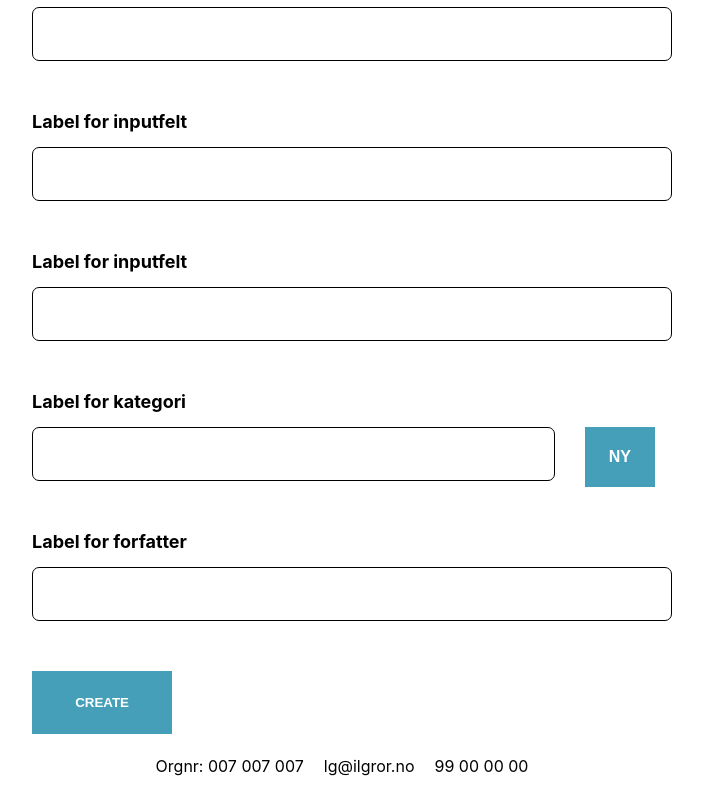
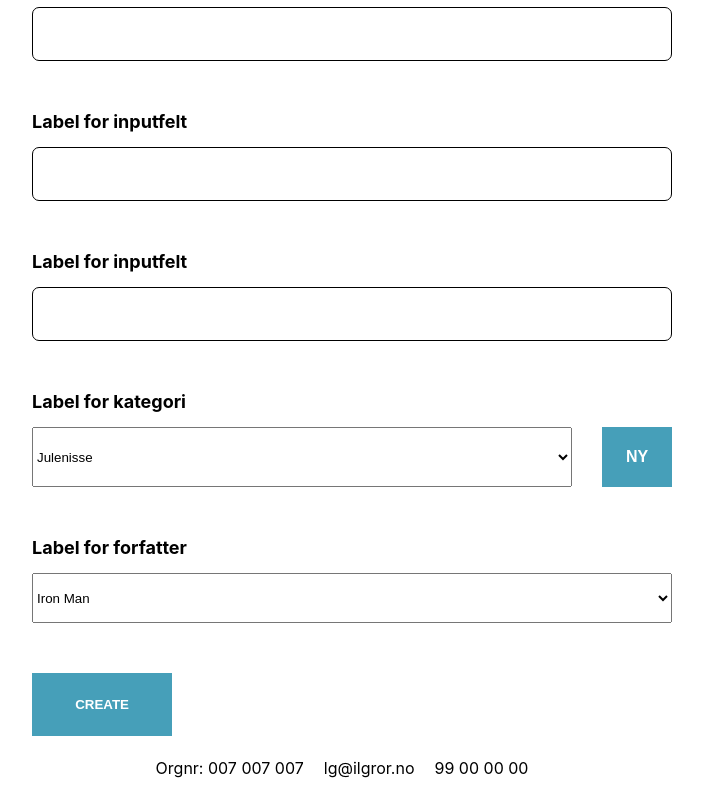
Before and after one commit to blendimaliqi/Fullstack-React-Webpage, a React app in the folder client/: page /nyartikkel in a window 1280 px wide. Shown: the part 777-1577 px from the top of the page, without its empty margins (288-991 px from the left). Built offline with nearby package versions, Linux system fonts and the light colour scheme.

Commit message:
fikset modal i newarticle og select bokser

```diff
--- a/client/package.json
+++ b/client/package.json
@@ -53,6 +53,7 @@
     "emotion-theming": "^10.0.27",
     "react": "17.0.1",
     "react-dom": "17.0.1",
+    "react-modal": "^3.12.1",
     "react-router-dom": "^5.2.0",
     "styled-components": "^5.2.0",
     "styled-normalize": "^8.0.7"
--- /dev/null
+++ b/client/src/components/Fagartikler/ModalCategory.jsx
@@ -0,0 +1,88 @@
+import React from 'react';
+import Modal from 'react-modal';
+import styled from 'styled-components';
+
+Modal.setAppElement('body');
+
+const Input = styled.input `
+    border: 1px solid black;
+    margin-bottom: 50px;
+    height: 50px;
+    width: 100%;
+    border-radius:7px;
+    font-size: 16px;
+    border-radius: 7;
+`;
+
+const Wrapper = styled.section `
+    display: flex;
+    flex-direction: column;
+    align-items: flex-end;
+    width: 80%;
+`;
+
+const NewCategoryLabel = styled.label `
+    display:flex;
+    align-self: flex-start;
+    font-size: 18px;
+    font-weight: bolder;
+    margin-bottom: 5px;
+
+`;
+
+const NewCategoryButtonm = styled.button `
+    display: flex;
+    flex-direction: flex-end;
+    background-color: #469fb9;
+    padding: 1.5rem 2.7rem;
+    border: 0;
+    width: 130px;
+    font-weight: bold;
+    font-size: 1em;
+    max-height: 2rem;
+    align-items: center;
+    margin-right: 1.3rem;
+    color: white;
+`;
+
+
+export const ModalCategory = ({ state, close, handleCategoryChange, handleSubmit, setModalOpen }) => {
+    return (
+        state ? (<Modal
+            className="modal"
+            isOpen={state}
+            onRequestClose={setModalOpen}
+            style={
+                {
+                    overlay: {
+                        backgroundColor: 'rgba(52, 52, 52, 0.5)',
+                        width: '100%'
+                    },
+                    content: {
+                        display: 'flex',
+                        backgroundColor: '#fefefe',
+                        justifyContent: 'center',
+                        flexDirection: 'column',
+                        alignSelf: 'center',
+                        alignItems: 'center',
+                        width: '40%',
+                        height: '250px',
+                        margin: '0 auto ',
+                        marginTop: '25vh',
+                        outline: 'none',
+                    },
+                }
+            }
+        >
+
+        <Wrapper>
+        <NewCategoryLabel>Ny Kategori</NewCategoryLabel>
+            <Input placeholder={"Placeholder for input felt"} onChange={handleCategoryChange}/>
+            <NewCategoryButtonm onClick={handleSubmit}>Create</NewCategoryButtonm>
+        </Wrapper>
+        </Modal>
+        ) : null
+    )
+};
+
+export default ModalCategory;
--- a/client/src/pages/NewArticle.jsx
+++ b/client/src/pages/NewArticle.jsx
@@ -1,6 +1,8 @@
 import React from 'react'
+import { useState, useEffect } from 'react';
 import styled from 'styled-components';
 import Banner from '../components/Banner';
+import ModalCategory from '../components/Fagartikler/ModalCategory';
 
 const Input = styled.input `
     border: 1px solid black;
@@ -68,15 +70,100 @@ const NewCategoryButton = styled.button `
 
 const CategoryWrapper = styled.section `
     display:grid;
-    grid-template-columns: 6fr 1fr;
+    grid-template-columns: 12fr 1fr;
     grid-gap: 30px;
+    margin-bottom: 50px;
+`;
+
+const AuthorWrapper = styled.section `
+    display:grid;
+    grid-template-columns: 1fr;
+    grid-gap: 30px;
+    height: 50px;
+    margin-bottom: 50px;
 `;
 
 export const NewArticle = () => {
+
+    const [state, setState] = useState(false);
+
+    const handleSubmit = (e) => {
+        e.preventDefault();
+        setState(false);
+    }
+
+    const handleCategoryChange = (e) => {
+        console.log(e.target.value);
+    }
+
+    const handleSelect = (e) => {
+        console.log(e.target.value)
+    }
+
+    const handleAuthor = (e) => {
+        console.log(e.target.value)
+    }
+
+    const closeModal = () => {
+        setState(false);
+    }
+
+    const [category, setCategory] = useState();
+
+    const [author, setAuthor] = useState();
+
+        const selectCategory = () => {
+        setCategory((
+            <select onChange={handleSelect} value={category}>
+                <option>
+                    Julenisse
+                </option>
+                <option>
+                    Pepperkaker
+                </option>
+                <option>
+                    Brun Julebrus
+                </option>
+                <option>
+                    Pinnekjøtt
+                </option>
+            </select>
+        ))
+    };
+
+    const selectAuthor = () => {
+        setAuthor((
+            <select onChange={handleAuthor} value={author}>
+                <option>
+                    Iron Man
+                </option>
+                <option>
+                    Nissefar
+                </option>
+                <option>
+                    Magnus Carlsen
+                </option>
+                <option>
+                    Justin Bieber
+                </option>
+            </select>
+        ))
+    };
+
+
+    useEffect(() => {
+        selectCategory();
+        selectAuthor();
+    }, []);
+
+
+
     return (
         <>
         <Banner title={"Ny Artikkel"} />
         <InputWrapper>
+            <ModalCategory state={state} handleCategoryChange={handleCategoryChange} handleSubmit={handleSubmit} setModalOpen={closeModal}/>
+
             <Label>Label for inputfelt </Label>
             <Input />
             <Label>Label for inputfelt </Label>
@@ -89,12 +176,14 @@ export const NewArticle = () => {
             <Input />
             <Label>Label for kategori </Label>
             <CategoryWrapper>
-            <Input />
-            <NewCategoryButton>NY</NewCategoryButton>
+            {category}
+            <NewCategoryButton onClick={() => setState(true)}>NY</NewCategoryButton>
             </CategoryWrapper>
 
             <Label>Label for forfatter </Label>
-            <Input />
+            <AuthorWrapper>
+                {author}
+            </AuthorWrapper>
 
             <NyArtikkelButton >CREATE</NyArtikkelButton>
         </InputWrapper>
```
Also changed, not shown: client/src/components/Fagartikler/Fagartikler.jsx (+0 -10 lines), 1 other file (tests, documents, lock files or other folders).
